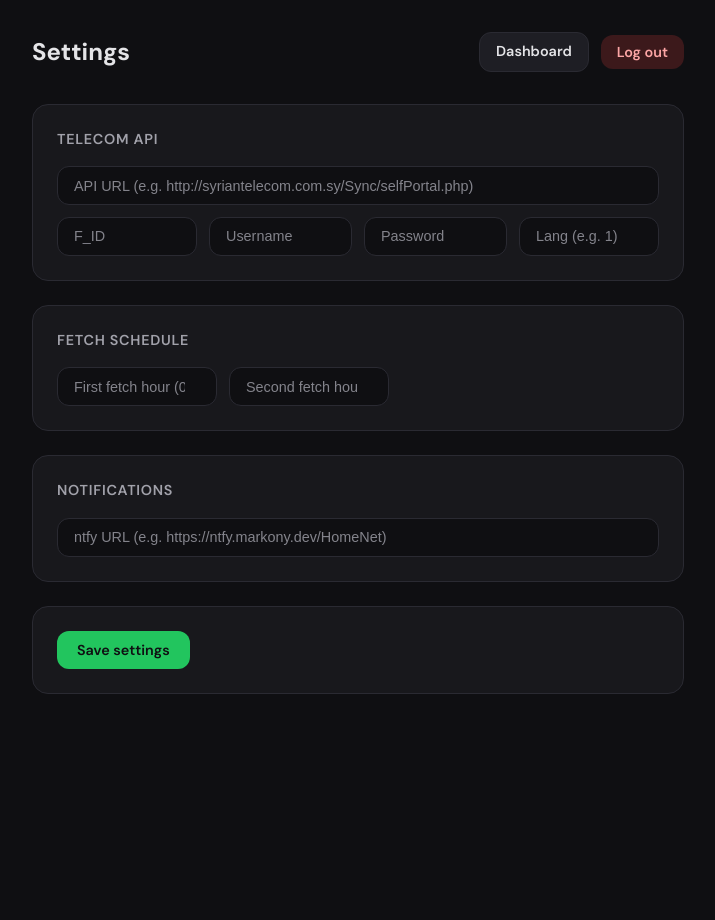
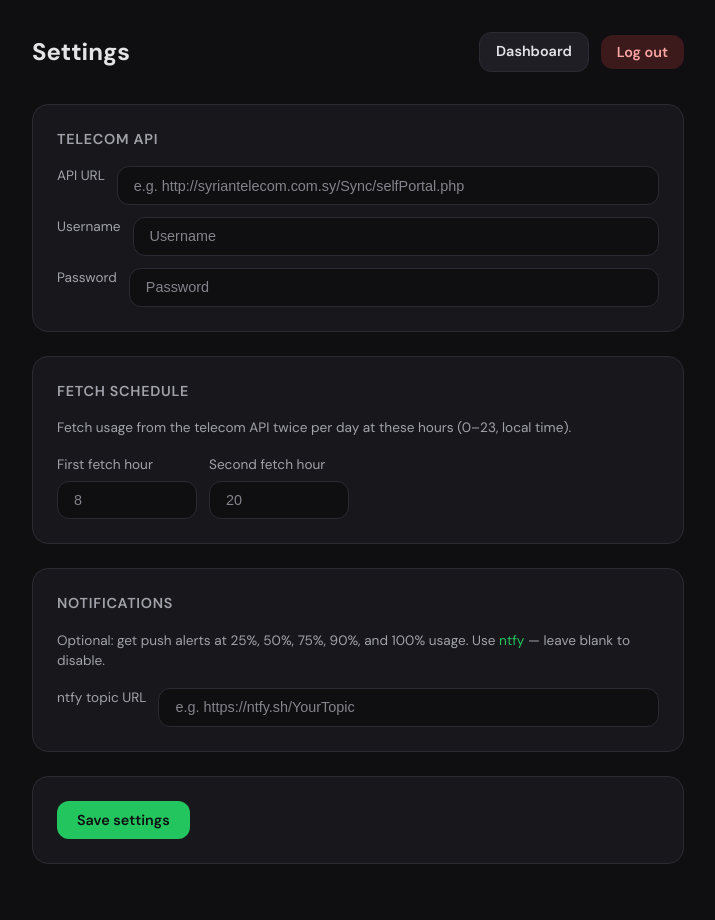
Before and after one commit to 7uss4m/netmon-tarassul, a Flask app: template src/templates/settings.html in a window 1280 px wide. Shown: the whole page, without its empty margins (282-997 px from the left). Before the commit the page ends 694 px from the top, so only its background shows below. Run offline with Flask 3, Linux system fonts and the light colour scheme; the template is opened without the code that fills it, so the values that code supplies are empty; data comes from the database, SQL or seed files in the repository.

Commit message:
Add admin credentials and theme configuration to Docker setup; update README and templates for new environment variables

```diff
--- a/src/app.py
+++ b/src/app.py
@@ -29,6 +29,10 @@
 jwt = JWTManager(app)
 
 
+def _admin_username():
+    return (os.environ.get("ADMIN_USERNAME") or "admin").strip() or "admin"
+
+
 @app.before_request
 def init_app():
     db.init_db()
@@ -45,17 +49,25 @@
     return redirect(url_for("login"))
 
 
+@app.context_processor
+def inject_theme_and_admin():
+    return {
+        "theme": (os.environ.get("THEME") or "dark").strip().lower() or "dark",
+        "admin_username": _admin_username(),
+    }
+
+
 @app.route("/login", methods=["GET", "POST"])
 def login():
     if request.method == "GET":
         return render_template("login.html")
     username = (request.form.get("username") or "").strip()
     password = request.form.get("password") or ""
-    if username != "admin":
+    if username != _admin_username():
         return render_template("login.html", error="Invalid credentials"), 401
     if not db.verify_password(password):
         return render_template("login.html", error="Invalid credentials"), 401
-    token = create_access_token(identity="admin")
+    token = create_access_token(identity=username)
     resp = redirect(url_for("dashboard"))
     set_access_cookies(resp, token)
     return resp
@@ -164,6 +176,8 @@
 
 def main():
     db.init_db()
+    if os.environ.get("ADMIN_PASSWORD"):
+        db.set_dashboard_password(os.environ.get("ADMIN_PASSWORD"))
     start_scheduler()
     port = int(os.environ.get("PORT", 5000))
     app.run(host="0.0.0.0", port=port, debug=os.environ.get("FLASK_DEBUG", "false").lower() == "true")
--- a/src/db.py
+++ b/src/db.py
@@ -17,7 +17,7 @@
     "telecom_lang": "1",
     "fetch_hour_1": "8",
     "fetch_hour_2": "20",
-    "ntfy_url": "https://ntfy.markony.dev/HomeNet",
+    "ntfy_url": "",
 }
 
 
--- a/src/templates/dashboard.html
+++ b/src/templates/dashboard.html
@@ -68,9 +68,12 @@
     .loading { text-align: center; padding: 3rem; color: var(--text-muted); }
     .loading.spinner::after { content: ''; display: inline-block; width: 24px; height: 24px; margin-left: 0.5rem; border: 2px solid var(--border); border-top-color: var(--accent); border-radius: 50%; animation: spin 0.8s linear infinite; vertical-align: middle; }
     @keyframes spin { to { transform: rotate(360deg); } }
+    .theme-light { --bg: #f4f4f5; --surface: #fff; --surface-hover: #fafafa; --border: #e4e4e7; --text: #18181b; --text-muted: #71717a; --shadow: 0 4px 24px rgba(0,0,0,0.08); }
+    .theme-light .error-banner { background: rgba(239,68,68,0.1); border-color: rgba(239,68,68,0.3); color: #b91c1c; }
+    .theme-light .btn-danger { background: rgba(239,68,68,0.15); color: #b91c1c; }
   </style>
 </head>
-<body>
+<body class="theme-{{ theme }}">
   <div class="page">
     <header>
       <div>
--- a/src/templates/login.html
+++ b/src/templates/login.html
@@ -87,9 +87,11 @@
       font-family: inherit;
     }
     .btn:hover { background: var(--accent-dim); }
+    .theme-light { --bg: #f4f4f5; --surface: #fff; --surface-hover: #fafafa; --border: #e4e4e7; --text: #18181b; --text-muted: #71717a; }
+    .theme-light .error { background: rgba(239,68,68,0.1); border-color: rgba(239,68,68,0.3); color: #b91c1c; }
   </style>
 </head>
-<body>
+<body class="theme-{{ theme }}">
   <div class="login-box">
     <h1>Self Portal</h1>
     <p class="subtitle">Syrian Telecom usage dashboard</p>
@@ -98,7 +100,7 @@
     {% endif %}
     <form method="post" action="{{ url_for('login') }}">
       <label for="username">Username</label>
-      <input type="text" id="username" name="username" value="admin" required autocomplete="username" />
+      <input type="text" id="username" name="username" value="{{ admin_username }}" required autocomplete="username" />
       <label for="password">Password</label>
       <input type="password" id="password" name="password" required autocomplete="current-password" placeholder="Password" />
       <button type="submit" class="btn">Log in</button>
--- a/src/templates/settings.html
+++ b/src/templates/settings.html
@@ -33,8 +33,13 @@
     .nav .btn-danger:hover { background: rgba(239,68,68,0.3); }
     .section { background: var(--surface); border: 1px solid var(--border); border-radius: var(--radius-lg); padding: 1.5rem; margin-bottom: 1.5rem; }
     .section h2 { font-size: 0.9rem; font-weight: 600; color: var(--text-muted); text-transform: uppercase; letter-spacing: 0.05em; margin-bottom: 1rem; }
+    .section-desc { font-size: 0.85rem; color: var(--text-muted); margin-bottom: 1rem; }
+    .section-desc a { color: var(--accent); text-decoration: none; }
+    .section-desc a:hover { text-decoration: underline; }
     .input-row { display: flex; gap: 0.75rem; flex-wrap: wrap; margin-bottom: 0.75rem; }
     .input-row:last-of-type { margin-bottom: 0; }
+    .field-wrap { display: flex; flex-direction: column; gap: 0.35rem; }
+    .field-wrap label { margin-bottom: 0; }
     label { display: block; font-size: 0.85rem; color: var(--text-muted); margin-bottom: 0.35rem; }
     input { flex: 1; min-width: 140px; padding: 0.65rem 1rem; background: var(--bg); border: 1px solid var(--border); border-radius: var(--radius); color: var(--text); font-size: 0.9rem; }
     input::placeholder { color: var(--text-muted); opacity: 0.8; }
@@ -44,9 +49,13 @@
     .error-banner { background: rgba(239,68,68,0.12); border: 1px solid rgba(239,68,68,0.3); color: #fca5a5; padding: 1rem; border-radius: var(--radius); margin-bottom: 1rem; font-size: 0.9rem; }
     .success-banner { background: rgba(34,197,94,0.12); border: 1px solid rgba(34,197,94,0.3); color: #86efac; padding: 1rem; border-radius: var(--radius); margin-bottom: 1rem; font-size: 0.9rem; }
     .hidden { display: none !important; }
+    .theme-light { --bg: #f4f4f5; --surface: #fff; --surface-hover: #fafafa; --border: #e4e4e7; --text: #18181b; --text-muted: #71717a; }
+    .theme-light .error-banner { background: rgba(239,68,68,0.1); border-color: rgba(239,68,68,0.3); color: #b91c1c; }
+    .theme-light .success-banner { background: rgba(34,197,94,0.1); border-color: rgba(34,197,94,0.3); color: #15803d; }
+    .theme-light .nav .btn-danger { background: rgba(239,68,68,0.15); color: #b91c1c; }
   </style>
 </head>
-<body>
+<body class="theme-{{ theme }}">
   <div class="page">
     <header>
       <h1>Settings</h1>
@@ -63,29 +72,43 @@
 
     <div class="section">
       <h2>Telecom API</h2>
+      <input type="hidden" id="telecom_fid" />
+      <input type="hidden" id="telecom_lang" />
       <div class="input-row">
-        <input type="text" id="telecom_base_url" placeholder="API URL (e.g. http://syriantelecom.com.sy/Sync/selfPortal.php)" />
+        <label for="telecom_base_url">API URL</label>
+        <input type="text" id="telecom_base_url" placeholder="e.g. http://syriantelecom.com.sy/Sync/selfPortal.php" />
       </div>
       <div class="input-row">
-        <input type="text" id="telecom_fid" placeholder="F_ID" style="max-width: 6rem;" />
+        <label for="telecom_username">Username</label>
         <input type="text" id="telecom_username" placeholder="Username" />
+      </div>
+      <div class="input-row">
+        <label for="telecom_password">Password</label>
         <input type="password" id="telecom_password" placeholder="Password" />
-        <input type="text" id="telecom_lang" placeholder="Lang (e.g. 1)" style="max-width: 5rem;" />
       </div>
     </div>
 
     <div class="section">
       <h2>Fetch schedule</h2>
+      <p class="section-desc">Fetch usage from the telecom API twice per day at these hours (0–23, local time).</p>
       <div class="input-row">
-        <input type="number" id="fetch_hour_1" placeholder="First fetch hour (0–23)" min="0" max="23" style="max-width: 10rem;" />
-        <input type="number" id="fetch_hour_2" placeholder="Second fetch hour (0–23)" min="0" max="23" style="max-width: 10rem;" />
+        <div class="field-wrap">
+          <label for="fetch_hour_1">First fetch hour</label>
+          <input type="number" id="fetch_hour_1" min="0" max="23" style="max-width: 6rem;" placeholder="8" />
+        </div>
+        <div class="field-wrap">
+          <label for="fetch_hour_2">Second fetch hour</label>
+          <input type="number" id="fetch_hour_2" min="0" max="23" style="max-width: 6rem;" placeholder="20" />
+        </div>
       </div>
     </div>
 
     <div class="section">
       <h2>Notifications</h2>
+      <p class="section-desc">Optional: get push alerts at 25%, 50%, 75%, 90%, and 100% usage. Use <a href="https://ntfy.sh" target="_blank" rel="noopener">ntfy</a> — leave blank to disable.</p>
       <div class="input-row">
-        <input type="text" id="ntfy_url" placeholder="ntfy URL (e.g. https://ntfy.markony.dev/HomeNet)" />
+        <label for="ntfy_url">ntfy topic URL</label>
+        <input type="text" id="ntfy_url" placeholder="e.g. https://ntfy.sh/YourTopic" />
       </div>
     </div>
 
```
Also changed, not shown: docker-compose.yml (+5 -4 lines), src/fetcher.py (+39 -4 lines), README.md, 1 other file.
